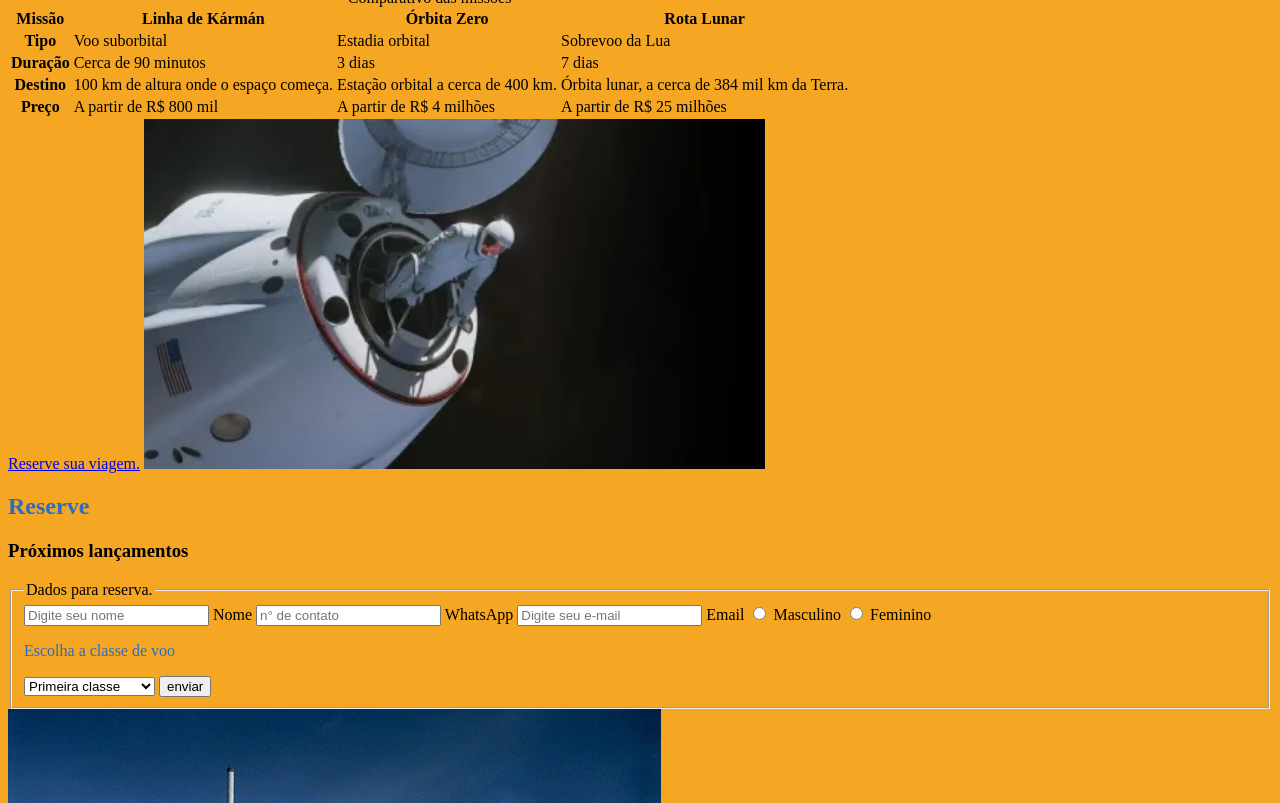
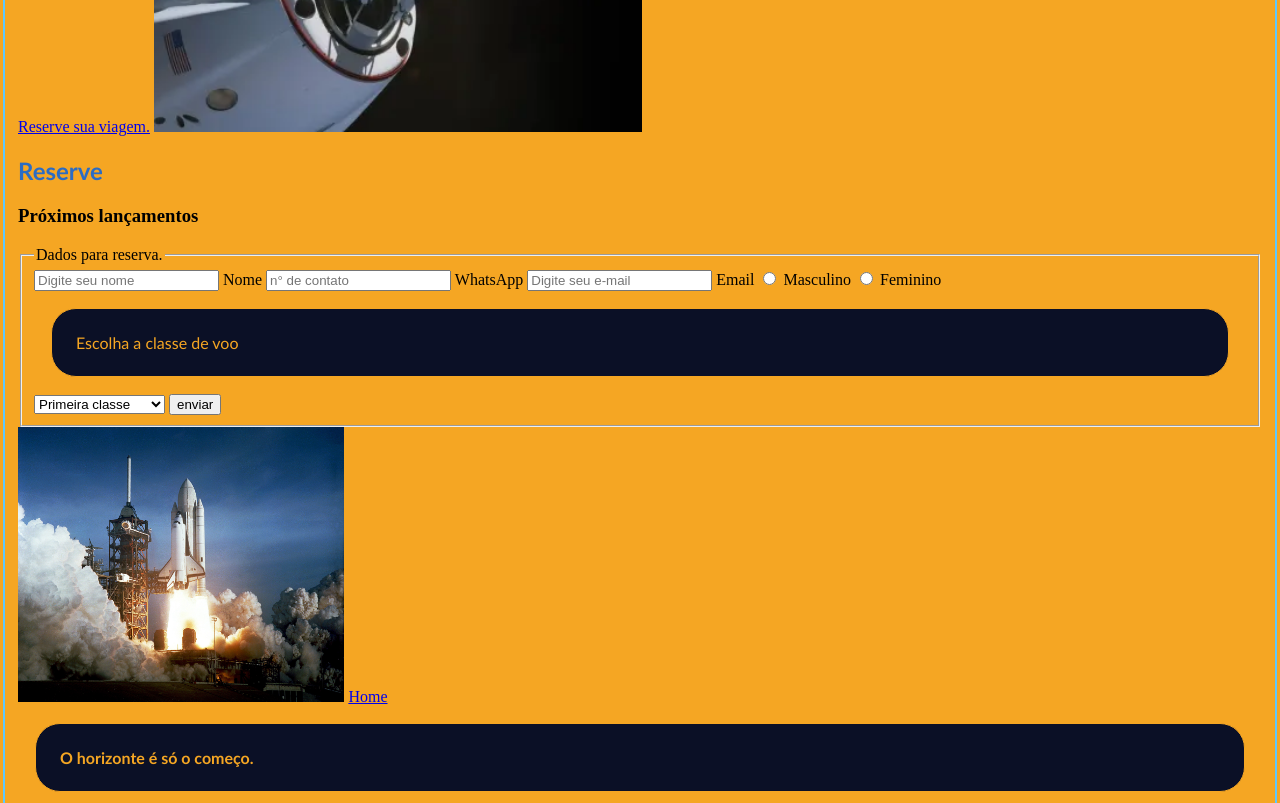
Before and after one commit to MaiaNaiton/Facul.., a plain HTML site: page Projeto final(Ads)/index.html in a window 1280 px wide. Shown: the part 1990-2793 px from the top of the page. Drawn offline with Linux system fonts and the light colour scheme.

Commit message:
Estilisando o documento html

```diff
--- a/Projeto final(Ads)/CSS/estilo.css
+++ b/Projeto final(Ads)/CSS/estilo.css
@@ -1,9 +1,43 @@
+html{
+    border: 2px solid #5EC8FF;
+    margin: 3px;
+    padding: 5px;
+}
 body{
     background-color: #F5A623;
+
 }
 div{
     background: #0B1026;
+    border: 1px solid;
+    border-top-left-radius: 23px;
+    border-bottom-right-radius: 23px;
+    margin: 8px;
 }
-h1, h2, p{
+h1{
+    color: #0B1026;
+}
+h2{
     color: #2B6CC4;
+    font-family: 'Trebuchet MS', 'Lucida Sans Unicode', 'Lucida Grande', 'Lucida Sans', Arial, sans-serif;
 }
+p{
+    background: #0B1026;
+    color: #F5A623;
+    border: 1px solid;
+    border-radius: 25px;
+    margin: 17px;
+    padding: 24px;
+    font-family: 'Trebuchet MS', 'Lucida Sans Unicode', 'Lucida Grande', 'Lucida Sans', Arial, sans-serif;
+}
+table{
+    background: #0B1026;
+    color: #F5A623;
+    border: 1px solid;
+    border-bottom-left-radius: 24px;
+    border-top-right-radius: 24px;
+    margin: 17px;
+    padding: 24px;
+    font-family: 'Trebuchet MS', 'Lucida Sans Unicode', 'Lucida Grande', 'Lucida Sans', Arial, sans-serif;
+
+}
--- a/Projeto final(Ads)/index.html
+++ b/Projeto final(Ads)/index.html
@@ -32,7 +32,7 @@
                 fotografia consegue expressar.</em>
             </p>
             <img src="img/capsula_acoplamento.jpeg" alt="Turismo espacial"
-            height="550"
+            height="275"
             title="Turismo espacial">
     </header>
     <main>
@@ -44,7 +44,7 @@
                 ...onde você possa se sentir livre sem a gravidade ao seu redor para te segurar...
             </p>
             <img src="img/gravidade_zero.jpeg" alt="Micro gravidade"
-            height="550"
+            height="275"
             title="Micro gravidade">
 
         </section>
@@ -105,7 +105,7 @@
         </table>
         <a href="#reserva">Reserve sua viagem.</a>
         <img src="img/missao.webp" alt="missão"
-        height="350"
+        height="275"
         title="Capsula em orbida da terra.">
         </section>
         <section>
@@ -139,7 +139,7 @@
 
 
         <img src="img/lancamento.jpg" alt="lançamento"
-        height="550"
+        height="275"
         title="lançamento">
 
         <a href="#home" class="botao">Home</a>
```
